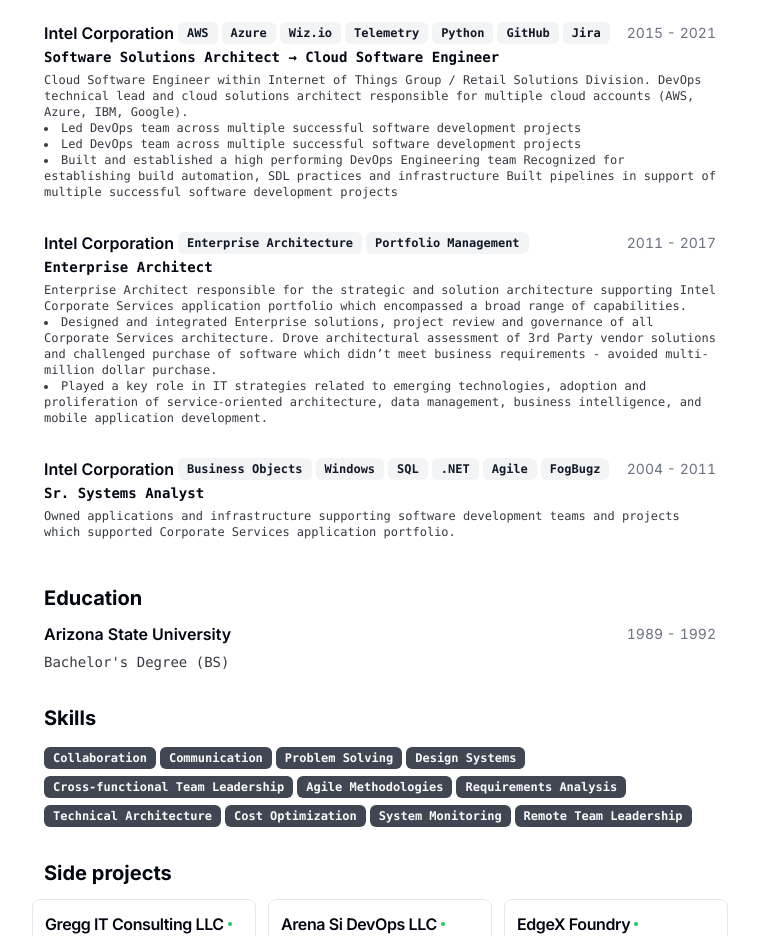
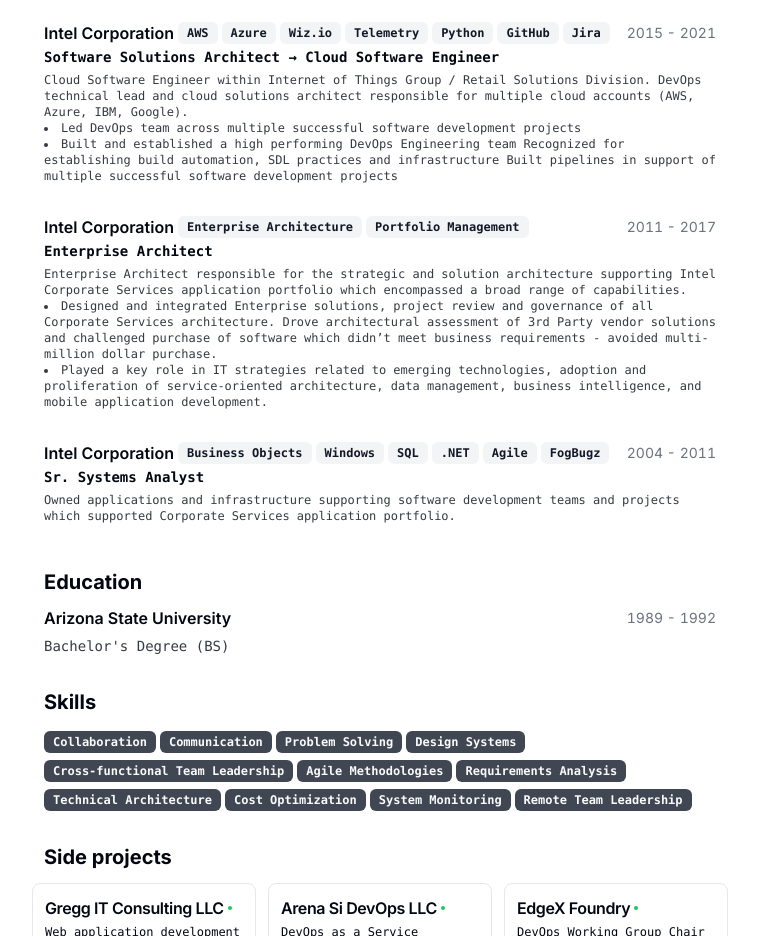
Before and after one commit to kraken-slayer/cv, a Next.js app: page / in a window 1280 px wide. Shown: the part 1080-2016 px from the top of the page, without its empty margins (260-1019 px from the left). Built offline with nearby package versions, Linux system fonts and the light colour scheme.

Commit message:
fix: Remove duplicate data
Signed-off-by: James Gregg <james.r.greggaz68@gmail.com>

```diff
--- a/src/data/resume-data.tsx
+++ b/src/data/resume-data.tsx
@@ -167,9 +167,6 @@
             Led DevOps team across multiple successful software development projects
             </li>
             <li>
-            Led DevOps team across multiple successful software development projects
-            </li>
-            <li>
               Built and established a high performing DevOps Engineering team
               Recognized for establishing build automation, SDL practices and infrastructure
               Built pipelines in support of multiple successful software development projects
```
